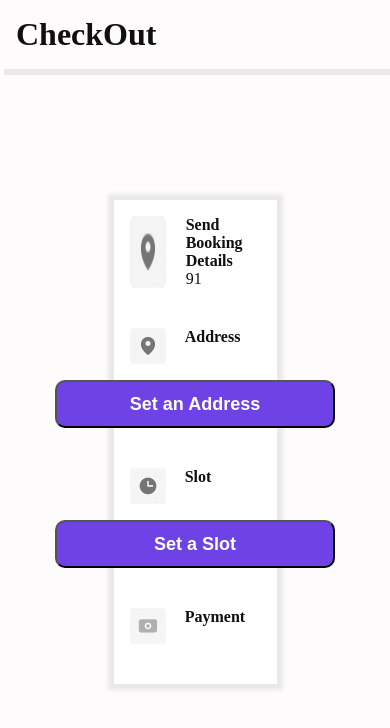
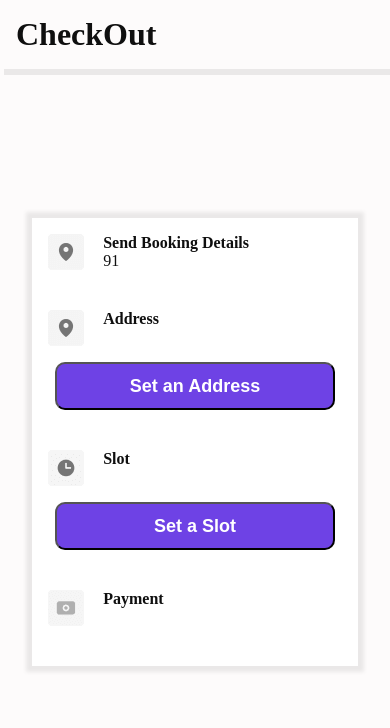
Before and after one commit to AYS-At-Your-Service/AYS, a React (Vite) app in the folder Frontend/: page /checkout in a window 390 px wide. Shown: the top 728 px of the page. Built offline with nearby package versions, Linux system fonts and the light colour scheme.

Commit message:
Changed variable for every css variable

```diff
--- a/Frontend/src/App.css
+++ b/Frontend/src/App.css
@@ -1,30 +0,0 @@
-*{
-    margin: 0;
-    padding: 0;
-    box-sizing: border-box;
-  }
-  :root{
-    --Least-padding: 1rem;
-    --Next-L-padding: 2rem;
-    --padding-Bottom: 0.5rem;
-    --Bottom-Margin: 1rem;
-    --Button-width: 280px;
-    --Average-width-percent: 50%;
-    --background-gray: #fdfbfbe5;
-    --Row-gap: 2rem;
-    --Image-Margin: 1.2rem;
-    --Image-width: 28px;
-    --Least-margin: 1rem;
-    --Next-least-margin: 2.5rem;
-    --MinHeight: 100vh;
-    --Customized-outline: 0px 0px 4px 6px rgba(15, 15, 15, 0.08);
-    --Customized-box:  4px 6px rgba(15, 15, 15, 0.08);
-    --Violet-padding: 18px 30px;
-    --Min-Width: 50%;
-  }
-
- @media screen and (min-width: 1000px) {
-    .Box-Wrapper{
-        width: 550px
-    }
-}
--- a/Frontend/src/components/CheckOut/BoxWrapper.module.css
+++ b/Frontend/src/components/CheckOut/BoxWrapper.module.css
@@ -1,9 +1,21 @@
 .Box-Wrapper{
     display: flex;
-    width: var(--Min-Width);
+    width: var(--checkout-Min-Width);
     flex-direction: column;
     background-color: var(--bg-white);
     margin: 0 auto;
-    margin-top: var(--Next-least-margin);
-    box-shadow: var(--Customized-outline);
-  }
+    margin-top: var(--checkout-Next-least-margin);
+    box-shadow: var(--checkout-Customized-outline);
+ }
+
+
+@media screen and (min-width: 1000px) {
+  .Box-Wrapper{
+     width: 550px
+ }
+}
+@media screen and (max-width: 800px) {
+  .Box-Wrapper{
+     width: 100%;
+ }
+}
--- a/Frontend/src/components/CheckOut/CheckOutHeader.module.css
+++ b/Frontend/src/components/CheckOut/CheckOutHeader.module.css
@@ -1,9 +1,9 @@
 .CheckOut_Header{
     position: absolute;
-    padding: var(--Least-padding);
-    box-shadow: var(--Customized-box);
+    padding: var(--checkout-Least-padding);
+    box-shadow: var(--checkout-Customized-box);
     top: 0;
     left: 0;
     width: 100%;
-    margin-bottom: var(--Bottom-Margin);
+    margin-bottom: var(--checkout-Bottom-Margin);
   }
--- a/Frontend/src/components/CheckOut/CheckoutMain.module.css
+++ b/Frontend/src/components/CheckOut/CheckoutMain.module.css
@@ -3,9 +3,9 @@
     min-height: 100vh;
     display: grid;
      align-items: center;
-    background-color: var(--background-gray);
+    background-color: var(--checkout-background-gray);
     color: var(--black);
-    row-gap: var(--Row-gap);
-    padding: var(--Next-L-padding);
+    row-gap: var(--checkout-Row-gap);
+    padding: var(--checkout-Next-L-padding);
     box-shadow: var(--drop-box-shadow);
   }
--- a/Frontend/src/components/CheckOut/Divcss/InnerBox.module.css
+++ b/Frontend/src/components/CheckOut/Divcss/InnerBox.module.css
@@ -5,11 +5,11 @@
   .LargeButtonDiv{
     display: grid;
     justify-content: center;
-    margin-top: var(--Least-margin);
+    margin-top: var(--checkout-Least-margin);
   }
   .Image{
-    margin-right: var(--Image-Margin);
-    min-width: var(--Image-width);
+    margin-right: var(--checkout-Image-Margin);
+    min-width: var(--checkout-Image-width);
   }
   .smallButton{
     display: grid;
@@ -24,9 +24,9 @@
   .large_Button{
       display: grid;
       place-content: center center;
-      width: var(--Button-width);
+      width: var(--checkout-Button-width);
       height: var(--large-btn-height);
-      padding: var(--Violet-padding);
+      padding: var(--checkout-Violet-padding);
       background-color: var(--purple);
       font-size: var(--button-font-size);
       color: var(--bg-white);
--- a/Frontend/src/components/CheckOut/Divcss/InsideBox.module.css
+++ b/Frontend/src/components/CheckOut/Divcss/InsideBox.module.css
@@ -1,7 +1,7 @@
 .Inside-Box{
     display: flex;
     flex-direction: column;
-    padding: var(--Least-padding);
-    padding-bottom: var(--padding-Bottom);
-    margin-bottom: var(--Bottom-Margin);
+    padding: var(--checkout-Least-padding);
+    padding-bottom: var(--checkout-padding-Bottom);
+    margin-bottom: var(--checkout-Bottom-Margin);
 }
--- a/Frontend/src/components/CheckOut/body.module.css
+++ b/Frontend/src/components/CheckOut/body.module.css
@@ -1,4 +1,10 @@
+*{
+  margin: 0;
+  padding: 0;
+  box-sizing: border-box;
+}
+
 body{
     font-family: var(--font-family);
     font-size: var(--base-font-size);
-  }
+}
--- a/Frontend/src/index.css
+++ b/Frontend/src/index.css
@@ -54,4 +54,22 @@
   --drop-box-category-gap: 12px;
   --drop-box-category-image-size: 72px;
   --drop-box-category-image-radius: 8px;
+
+    --checkout-Least-padding: 1rem;
+    --checkout-Next-L-padding: 2rem;
+    --checkout-padding-Bottom: 0.5rem;
+    --checkout-Bottom-Margin: 1rem;
+    --checkout-Button-width: 280px;
+    --checkout-Average-width-percent: 50%;
+    --checkout-background-gray: #fdfbfbe5;
+    --checkout-Row-gap: 2rem;
+    --checkout-Image-Margin: 1.2rem;
+    --checkout-Image-width: 28px;
+    --checkout-Least-margin: 1rem;
+    --checkout-Next-least-margin: 2.5rem;
+    --checkout-MinHeight: 100vh;
+    --checkout-Customized-outline: 0px 0px 4px 6px rgba(15, 15, 15, 0.08);
+    --checkout-Customized-box:  4px 6px rgba(15, 15, 15, 0.08);
+    --checkout-Violet-padding: 18px 30px;
+    --checkout-Min-Width: 60%;
 }
```
